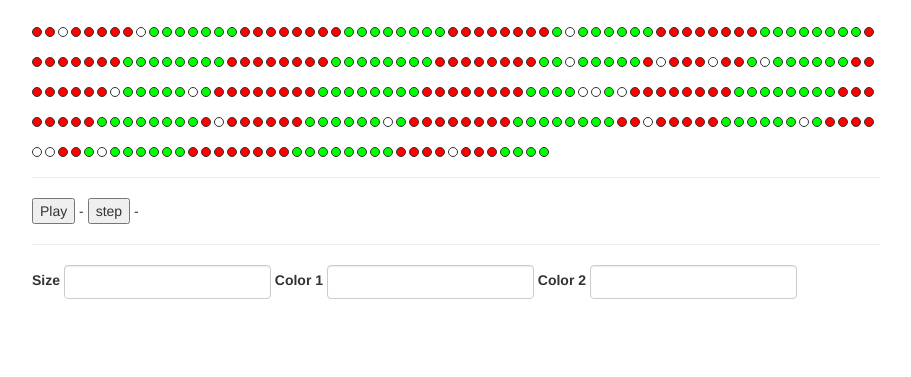
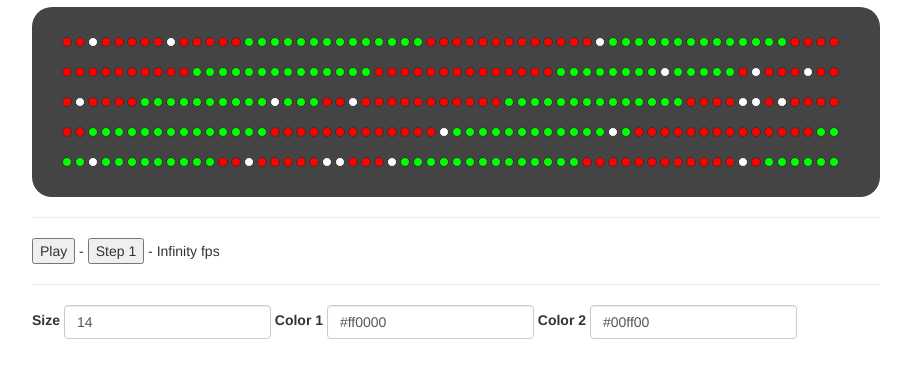
Before and after one commit to sd/blinken, a plain HTML site: page web/index.html in a window 1280 px wide. Shown: the part 63-440 px from the top of the page, without its empty margins (38-949 px from the left). Drawn offline with Linux system fonts and the light colour scheme.

Commit message:
much improved performance, by using integers to represent pixels

```diff
--- a/src/painters/sparkles.js
+++ b/src/painters/sparkles.js
@@ -5,8 +5,8 @@ SparklesPainter = function(layer) {
     layer._sparkles = [];
   }
 
-  var transparent = Color("#FFF");
-  transparent.alpha(0);
+  var transparent = null;
+
   var color1 = layer.get("color1") || layer.get("color");
   var freq = layer.get("frequency") || layer.get("freq");
 
--- a/web/blinken-bundle.js
+++ b/web/blinken-bundle.js
@@ -49,10 +49,10 @@ Blinken.Lights = (function() {
 
     flatten: function() {
       var pixels = new Array();
-      var white = Color("#FFF");
+      var white = 0xFFFFFF;
 
       for (var i = 0; i < this.length; i++) {
-        var pixel = white.clone();
+        var pixel = white;
         this.layers.forEach(function(layer) {
           pixel = Blinken.Color.combine(pixel, layer.pixels[i])
         })
@@ -91,7 +91,7 @@ Blinken.Layer = (function() {
     this.name = options.name || "Unnamed Layer";
     this.params = options.params || {};
 
-    this.pixels = new Array();
+    this.pixels = new Array(length);
     if (options.fill) {
       this.fill(options.fill);
     }
@@ -116,20 +116,22 @@ Blinken.Layer = (function() {
     },
 
     fill: function(color) {
+      if (typeof color.rgbNumber == "function")
+        color = color.rgbNumber;
+
       for (var i = 0; i < this.length; i++) {
-        this.pixels[i] = color.clone();
+        this.pixels[i] = color;
       }
     },
 
     paintEach: function(painterFunction) {
       for (var i = 0; i < this.length; i++) {
-        var pixel = painterFunction(i, this.pixels[i]);
-        this.pixels[i] = pixel.clone();
+        this.pixels[i] = painterFunction(i, this.pixels[i]);
       }
     },
 
     dump: function() {
-      return this.pixels.map(function(x) {return x.hexString()}).join("  ");
+      return this.pixels.map(function(x) {return x.toString(16)}).join("  ");
     }
   }
   return layer;
@@ -137,10 +139,29 @@ Blinken.Layer = (function() {
 
 Blinken.Color = {
   combine: function(bg, fg) {
-    var bgRGB = bg.rgbArray();
-    var bgAlpha = bg.alpha();
-    var fgRGB = fg.rgbArray();
-    var fgAlpha = fg.alpha();
+    if (fg == null)
+      return bg;
+    if (bg == null)
+      return fg;
+
+    var fgAlpha = 1; //((fg & 0xFF000000) >> 24);
+
+    if (fgAlpha == 0)
+      return fg;
+
+    var fgRGB = [
+      (fg & 0xFF0000) >> 16,
+      (fg & 0x00FF00) >> 8,
+      (fg & 0x0000FF)
+    ];
+
+    var bgAlpha = 1; //((bg & 0xFF000000) >> 24);
+    var bgRGB = [
+      (bg & 0xFF0000) >> 16,
+      (bg & 0x00FF00) >> 8,
+      (bg & 0x0000FF)
+    ];
+
 
     var alpha = 1 - (1 - fgAlpha) * (1 - bgAlpha);
     var fgWeight = fgAlpha / alpha;
@@ -149,7 +170,11 @@ Blinken.Color = {
     var red   = fgRGB[0] * fgWeight + bgRGB[0] * bgWeight;
     var green = fgRGB[1] * fgWeight + bgRGB[1] * bgWeight;
     var blue  = fgRGB[2] * fgWeight + bgRGB[2] * bgWeight;
-    return Color().rgb(red, green, blue);
+    return (alpha << 24) | (red << 16) | (green << 8) | (blue);
+  },
+
+  toCSSHex: function(argb) {
+    return "#" + ("00000000" + (argb & 0xFFFFFF).toString(16)).slice(-6);
   }
 }
 
@@ -184,12 +209,13 @@ OversamplingPatternPainter = function(layer) {
   layer.paintEach(function(i, pixel) {
     r = 0; g = 0; b = 0;
     for (var j = 0; j < oversample; j++) {
-      pixelRGB = stretchedPattern[(i * oversample + j + step) % stretchedPattern.length].rgbArray();
-      r += pixelRGB[0];
-      g += pixelRGB[1];
-      b += pixelRGB[2];
+      pixelRGB = stretchedPattern[(i * oversample + j + step) % stretchedPattern.length];
+
+      r += (pixelRGB & 0xFF0000) >> 16;
+      g += (pixelRGB & 0x00FF00) >> 8;
+      b += (pixelRGB & 0x0000FF);
     }
-    return Color().rgb(r / oversample, g / oversample, b / oversample);
+    return ((r / oversample) << 16) | ((g / oversample) << 8) | ((b / oversample));
   });
 }
 
@@ -232,8 +258,8 @@ SparklesPainter = function(layer) {
     layer._sparkles = [];
   }
 
-  var transparent = Color("#FFF");
-  transparent.alpha(0);
+  var transparent = null;
+
   var color1 = layer.get("color1") || layer.get("color");
   var freq = layer.get("frequency") || layer.get("freq");
 
--- a/web/index.html
+++ b/web/index.html
@@ -18,6 +18,13 @@
       border: 1px solid #333;
       border-radius: 6px;
     }
+    #lights_container {
+      background-color: #444;
+      padding: 30px;
+      padding-top: 10px;
+      float: left;
+      border-radius: 20px;
+    }
     </style>
   </head>
   <body>
@@ -30,78 +37,6 @@
 
     <br clear='all' />
     <hr />
-
-<script>
-  // Blinken = require('blinken/blinken')
-
-  function prepareLightsHTML(lights, container) {
-    var str = "";
-    for (var i = 0; i < lights.length; i++) {
-      str += "<div class='light'>&nbsp;</div>"
-    }
-    $(container).html(str);
-  }
-  function paintAndUpdate(lights, container) {
-    var t1 = performance.now();
-
-    lights.paintAll();
-
-    var children = $(container).children();
-    var pixels = lights.flatten();
-
-    for (var i = 0; i < lights.length; i++) {
-      if (children[i])
-        $(children[i]).css("background-color", pixels[i].hexString());
-    }
-
-
-    $('#step_button').html("Step " + lights.step);
-    var t2 = performance.now();
-    $('#fps').html((Math.round(1000 / (t2 - t1) * 100) / 100) + " fps");
-  }
-
-  var lights = new Blinken.Lights(300);
-
-  var layer0 = lights.newLayer({
-    name: "Base Layer",
-    painter: Blinken.Painter.Zebra,
-    params: {
-      size: 8,
-      color1: Color("#F00"),
-      color2: Color("#0F0"),
-    }
-  });
-
-  var layer1 = lights.newLayer({
-    name: "Sparkles",
-    painter: Blinken.Painter.Sparkles,
-    params: {
-      color: Color("#FFF"),
-      frequency: 0.07,
-    }
-  })
-
-  prepareLightsHTML(lights, "#lights_container");
-
-  paintAndUpdate(lights, "#lights_container");
-
-  // lights.layers[0].paint(Blinken.Paint.Pattern([Color("#FF0000"), Color("#FF0033"), Color("#FF0033"), Color("#FF0099")]));
-
-  var playInterval;
-  function playOrPause() {
-    if (playInterval) {
-      window.clearInterval(playInterval);
-      playInterval = null;
-      $('#play_button').html("Play");
-    }
-    else {
-      playInterval = window.setInterval(function() {
-        paintAndUpdate(lights, "#lights_container")
-      }, 1000/120);
-      $('#play_button').html("Pause");
-    }
-  }
-</script>
 
 <button id='play_button' onclick="playOrPause();">Play</button>
 -
@@ -131,5 +66,96 @@
 
 </div></div></div>
 
-  </body>
+<script>
+  // Blinken = require('blinken/blinken')
+
+  function prepareLightsHTML(lights, container) {
+    var str = "";
+    for (var i = 0; i < lights.length; i++) {
+      str += "<div class='light'>&nbsp;</div>"
+    }
+    $(container).html(str);
+  }
+  function paintAndUpdate(lights, container) {
+    var t1 = performance.now();
+
+    lights.paintAll();
+
+    var children = $(container).children();
+    var pixels = lights.flatten();
+
+    for (var i = 0; i < lights.length; i++) {
+      if (children[i])
+
+        $(children[i]).css("background-color", Blinken.Color.toCSSHex(pixels[i]));
+    }
+
+
+    $('#step_button').html("Step " + lights.step);
+    var t2 = performance.now();
+    $('#fps').html((Math.round(1000 / (t2 - t1) * 100) / 100) + " fps");
+  }
+
+  var lights = new Blinken.Lights(300);
+
+  var layer0 = lights.newLayer({
+    name: "Base Layer",
+    painter: Blinken.Painter.Zebra,
+    params: {
+      size: 14,
+      color1: 0xFF0000, //Color("#F00"),
+      color2: 0x00FF00, //Color("#0F0"),
+    }
+  });
+
+  var layer1 = lights.newLayer({
+    name: "Sparkles",
+    painter: Blinken.Painter.Sparkles,
+    params: {
+      color: 0x99FFFFFF, //Color("#FFF"),
+      frequency: 0.07,
+    }
+  })
+
+  prepareLightsHTML(lights, "#lights_container");
+
+  paintAndUpdate(lights, "#lights_container");
+
+  // lights.layers[0].paint(Blinken.Paint.Pattern([Color("#FF0000"), Color("#FF0033"), Color("#FF0033"), Color("#FF0099")]));
+
+  var playInterval;
+  function playOrPause() {
+    if (playInterval) {
+      window.clearInterval(playInterval);
+      playInterval = null;
+      $('#play_button').html("Play");
+    }
+    else {
+      playInterval = window.setInterval(function() {
+        paintAndUpdate(lights, "#lights_container")
+      }, 1000/24);
+      $('#play_button').html("Pause");
+    }
+  }
+
+  $('#layer_0_params_size').change(function() {
+    lights.layers[0].set("size", parseInt($('#layer_0_params_size').val()));
+  });
+  $('#layer_0_params_size').val(lights.layers[0].get("size"));
+
+  $('#layer_0_params_color1').change(function() {
+    var v = $('#layer_0_params_color1').val();
+
+    lights.layers[0].set("color1", Color(v).rgbNumber());
+  });
+  $('#layer_0_params_color1').val(Blinken.Color.toCSSHex(lights.layers[0].get("color1")));
+
+  $('#layer_0_params_color2').change(function() {
+    var v = $('#layer_0_params_color2').val();
+
+    lights.layers[0].set("color2", Color(v).rgbNumber());
+  });
+  $('#layer_0_params_color2').val(Blinken.Color.toCSSHex(lights.layers[0].get("color2")));
+
+</script>  </body>
 </html>
```
Also changed, not shown: src/blinken.js (+37 -12 lines), src/painters/oversampling_pattern.js (+6 -5 lines).
